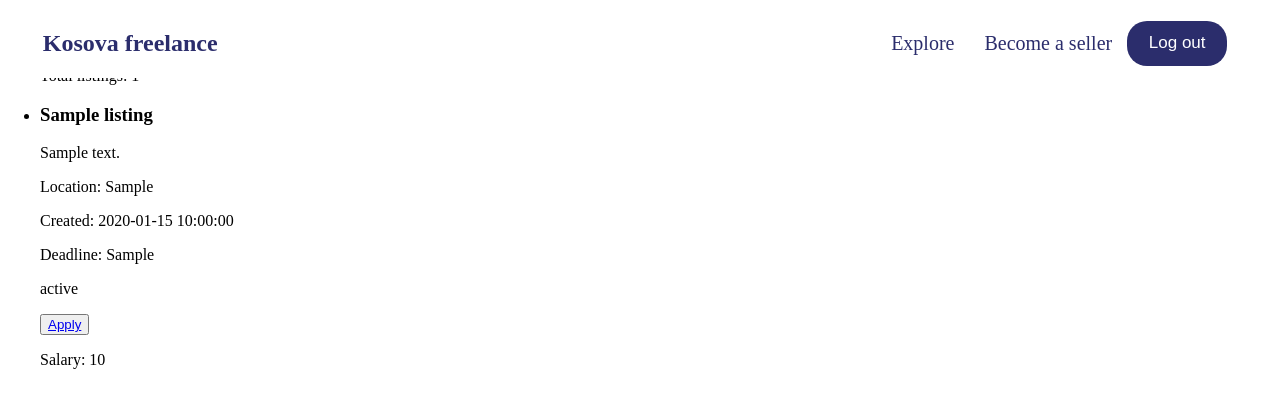
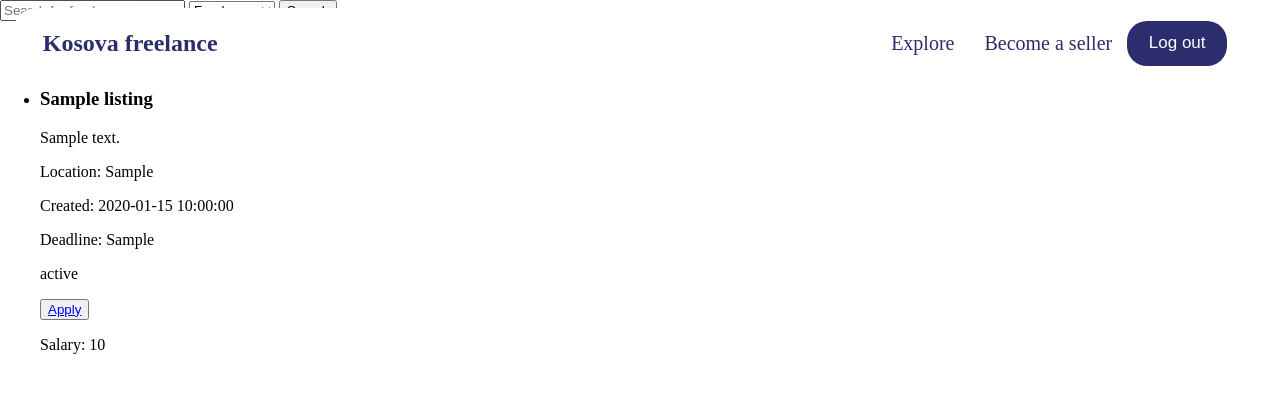
Before and after one commit to arbrugova/ds-project, a PHP site: page /explore.php in a window 1280 px wide. Shown: the top 408 px of the page. Run offline with PHP 8.4, Linux system fonts and the light colour scheme; the visitor is signed in with stand-in values (Sample User, id 1); tables that the repository leaves empty or names only in its code hold one stand-in row (values such as "Sample post").

Commit message:
Added search feature

```diff
--- a/explore.php
+++ b/explore.php
@@ -8,7 +8,17 @@ if (!isset($_SESSION['user_id'])) {
     exit;
 }
 
+if ($_SERVER['REQUEST_METHOD'] === 'GET' && isset($_GET['search'])) {
+    $searchTerm = $_GET['search'];
+    $searchOption = $_GET['search_option'];
+
+    $tableName = ($searchOption === 'freelancer') ? 'job_listing' : 'hiring_listing';
+
+    $query = $db->prepare("SELECT * FROM $tableName WHERE title LIKE :searchTerm OR description LIKE :searchTerm");
+    $query->bindValue(':searchTerm', "%$searchTerm%", PDO::PARAM_STR);
+} else {
     $query = $db->prepare('SELECT * FROM job_listing');
+}
 
 if ($query->execute()) {
     $result = $query->fetchAll(PDO::FETCH_ASSOC);
@@ -31,7 +41,7 @@ if ($query->execute()) {
 </head>
 <body>
     <section class="explore">
-    <!-----Navbar----->
+        <!-- Navbar -->
         <nav class="navbar">
             <a href="index.php" class="navbar-brand">Kosova freelance</a>
             <ul class="navbar-nav">
@@ -69,10 +79,22 @@ if ($query->execute()) {
             </ul>
         </nav>
 
+        <!-- Job Listings -->
         <div class="job-listings">
+
+                    <!-- Search form -->
+                    <div>
+                        <form action="explore.php" method="GET">
+                            <input type="text" name="search" placeholder="Search for freelancers">
+                            <select name="search_option">
+                                <option value="freelancer">Freelancer</option>
+                                <option value="hiring">Hiring</option>
+                            </select>
+                            <button type="submit">Search</button>
+                        </form>
+                    </div>
             <ul class="job-list">
                 <h2>Job Listings</h2>
-          <p>Total listings: <?php echo count($jobListings);?></p>
                 <?php if (!empty($jobListings)) { ?>
                     <?php foreach ($jobListings as $item) { ?>
                         <li class="job-item">
@@ -87,7 +109,11 @@ if ($query->execute()) {
                         </li>
                     <?php } ?>
                 <?php } else { ?>
+                    <?php if (isset($_GET['search'])) { ?>
+                        <p class="no-listings">No job listings found with the search term "<?php echo htmlspecialchars($_GET['search']); ?>".</p>
+                    <?php } else { ?>
                         <p class="no-listings">No job listings found.</p>
+                    <?php } ?>
                 <?php } ?>
             </ul>
         </div>
```
Lines whose indentation alone changed are shown as unchanged.
